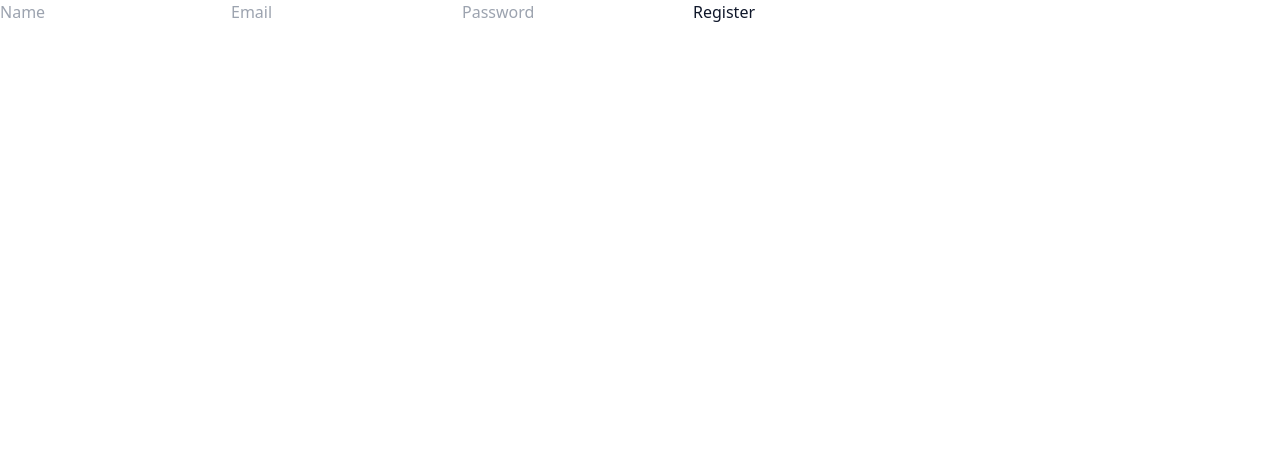
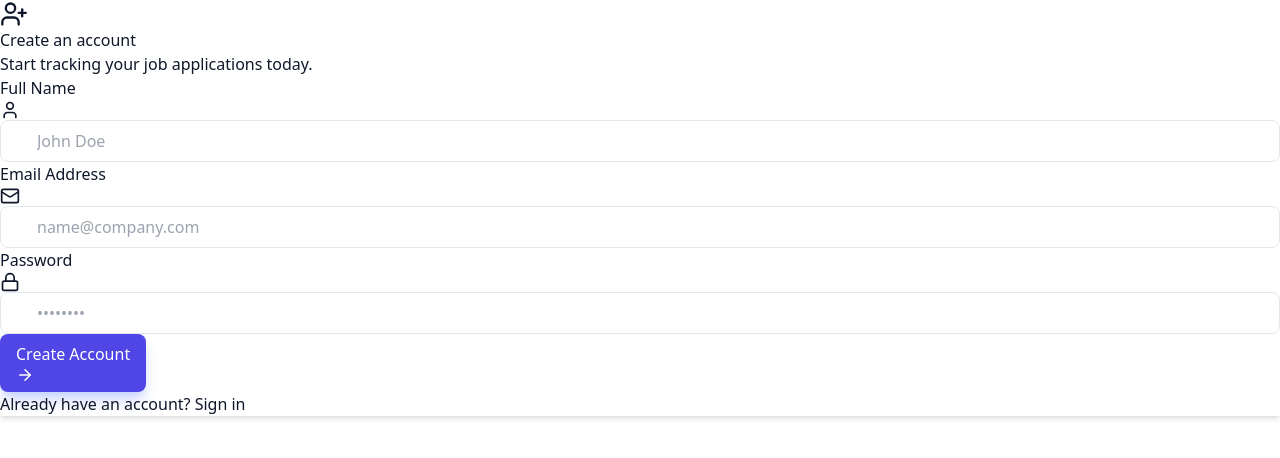
Before and after one commit to muhamed-shahid/job-tracker, a React (Vite) app in the folder client/: page /register in a window 1280 px wide. Shown: the top 458 px of the page. Built offline with nearby package versions, Linux system fonts and the light colour scheme.

Commit message:
job tracker day 9 - Setting Register ui

```diff
--- a/client/src/pages/Register.jsx
+++ b/client/src/pages/Register.jsx
@@ -1,7 +1,9 @@
-import React from 'react'
+import React, { use } from 'react'
 import API from "../services/api"
 import { useState } from 'react'
 import toast from "react-hot-toast"
+import { User, Mail, Lock, UserPlus, ArrowRight } from 'lucide-react';
+import { Link, useNavigate } from 'react-router-dom';
 
 const Register = () => {
 
@@ -10,24 +12,103 @@ const Register = () => {
         email:"",
         password:""
     })
+    const navigate = useNavigate()
+    const[isLoading,setIsLoading] = useState(false)
 
     const handleSubmit = async (e)=>{
         e.preventDefault()
+        setIsLoading(true)
         try{
             await API.post("/auth/register",form)
+            setTimeout(()=>{
             toast.success("Registered successfully")
+            navigate("/login")
+            setIsLoading(false)
+            },1000)
         }catch(err) {
         console.log(err);
+        toast.error("Something went wrong")
+        setIsLoading(false)
 
     }
     }
   return (
-    <form onSubmit={handleSubmit}>
-        <input placeholder='Name' onChange={e=>setForm({...form,name:e.target.value})} />
-        <input placeholder='Email' onChange={e=>setForm({...form,email:e.target.value})} />
-        <input placeholder='Password' onChange={e=>setForm({...form,password:e.target.value})} />
-        <button>Register</button>
-    </form>
+    <div className="min-h-screen flex items-center justify-center bg-slate-50 px-4">
+      <div className="max-w-md w-full animate-fade-in">
+        <div className="text-center mb-8">
+          <div className="w-14 h-14 bg-indigo-600 rounded-xl flex items-center justify-center mx-auto mb-4 shadow-lg shadow-indigo-200">
+            <UserPlus className="text-white" size={28} />
+          </div>
+          <h2 className="text-3xl font-bold text-slate-800">Create an account</h2>
+          <p className="text-slate-500 mt-2">Start tracking your job applications today.</p>
+        </div>
+
+        <div className="bg-white p-8 rounded-2xl card-shadow border border-slate-100">
+          <form onSubmit={handleSubmit} className="space-y-5">
+            <div className="space-y-1.5">
+              <label className="text-sm font-medium text-slate-700">Full Name</label>
+              <div className="relative">
+                <User className="absolute left-3 top-1/2 -translate-y-1/2 text-slate-400" size={20} />
+                <input
+                  type="text"
+                  name="name"
+                  required
+                  onChange={e=>setForm({...form,name:e.target.value})}
+                  className="input-field pl-10"
+                  placeholder="John Doe"
+                />
+              </div>
+            </div>
+
+            <div className="space-y-1.5">
+              <label className="text-sm font-medium text-slate-700">Email Address</label>
+              <div className="relative">
+                <Mail className="absolute left-3 top-1/2 -translate-y-1/2 text-slate-400" size={20} />
+                <input
+                  type="email"
+                  name="email"
+                  required
+                  onChange={e=>setForm({...form,email:e.target.value})}
+                  className="input-field pl-10"
+                  placeholder="name@company.com"
+                />
+              </div>
+            </div>
+
+            <div className="space-y-1.5">
+              <label className="text-sm font-medium text-slate-700">Password</label>
+              <div className="relative">
+                <Lock className="absolute left-3 top-1/2 -translate-y-1/2 text-slate-400" size={20} />
+                <input
+                  type="password"
+                  name="password"
+                  required
+                  onChange={e=>setForm({...form,password:e.target.value})}
+                  className="input-field pl-10"
+                  placeholder="••••••••"
+                  minLength={6}
+                />
+              </div>
+            </div>
+
+            <button type="submit" disabled={isLoading} className="btn-primary w-full flex items-center justify-center gap-2 mt-2">
+              {isLoading ? (
+                <div className="w-5 h-5 border-2 border-white/30 border-t-white rounded-full animate-spin" />
+              ) : (
+                <>Create Account <ArrowRight size={18} /></>
+              )}
+            </button>
+          </form>
+
+          <div className="mt-6 text-center text-sm text-slate-600">
+            Already have an account?{' '}
+            <Link to="/login" className="font-medium text-indigo-600 hover:text-indigo-500">
+              Sign in
+            </Link>
+          </div>
+        </div>
+      </div>
+    </div>
   )
 }
 
```
